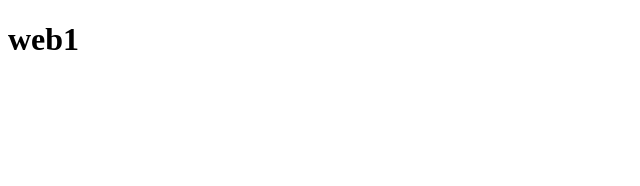
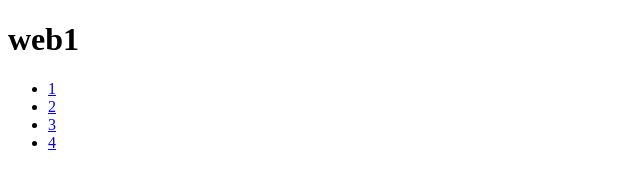
Before and after one commit to winozhao/two, a plain HTML site: page webproj2/index.html in a window 1280 px wide. Shown: the full height of the page, 0-640 px from the left. Drawn offline with Linux system fonts and the light colour scheme.

Commit message:
second commit

```diff
--- a/webproj2/index.html
+++ b/webproj2/index.html
@@ -6,5 +6,14 @@
 	</head>
 	<body>
 		<h1>web1</h1>
+
+		<footer>
+			<ul>
+				<li><a href="#">1</a></li>
+				<li><a href="#">2</a></li>
+				<li><a href="#">3</a></li>
+				<li><a href="#">4</a></li>
+			</ul>
+		</footer>
 	</body>
 </html>
```
Also changed, not shown: 1 other file.
